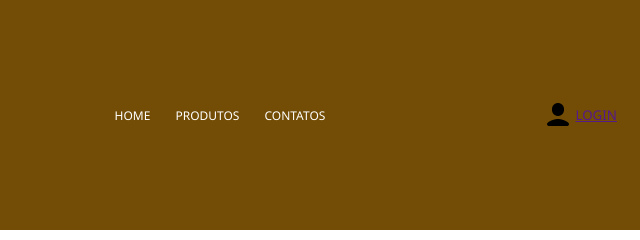
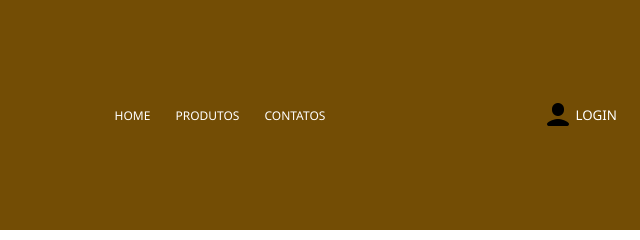
Before and after one commit to kesley-developer/Padaria-Web, a plain HTML site: page index.html in a window 1280 px wide. Shown: the full height of the page, 640-1280 px from the left. Drawn offline with Linux system fonts and the light colour scheme.

Commit message:
Arquivos CSS editado

```diff
--- a/style.css
+++ b/style.css
@@ -71,3 +71,9 @@ header > img{
     height: 30px;
     margin-right: 2px;
 }
+
+#botao-header > button > a{
+    color: white;
+    text-decoration: none;
+    font-weight: 400;
+}
```
